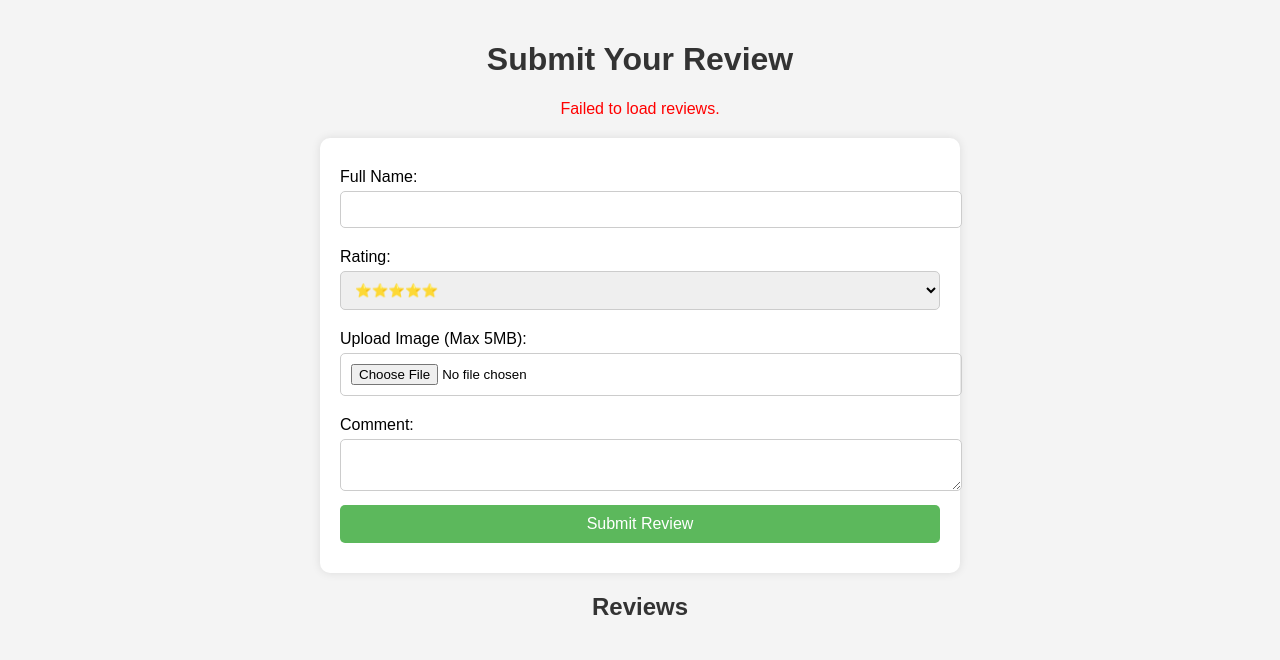
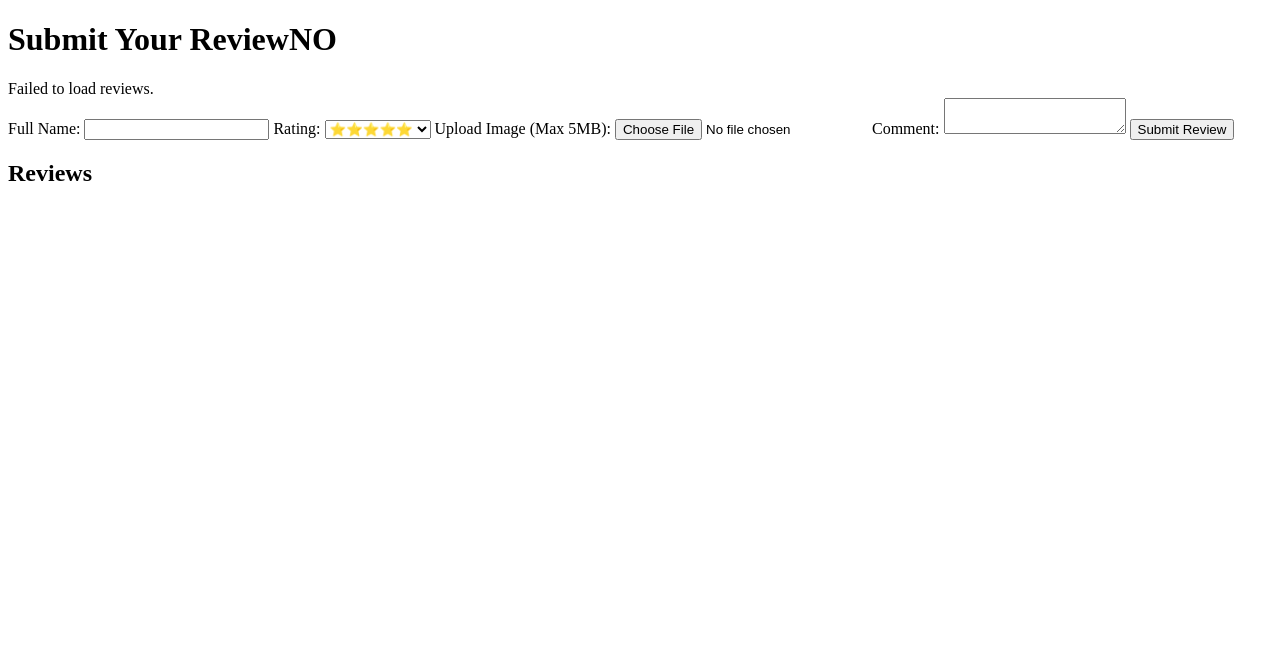
Before and after one commit to omransoliman/my-portfolio-PV, a Python web app: template templates/reviews.html in a window 1280 px wide. Shown: the top 660 px of the page. Run offline with Jinja, Linux system fonts and the light colour scheme; the template is opened without the code that fills it, so the values that code supplies are empty.

Commit message:
Update reviews.html

```diff
--- a/templates/reviews.html
+++ b/templates/reviews.html
@@ -5,80 +5,11 @@
     <meta name="viewport" content="width=device-width, initial-scale=1.0">
     <title>Reviews Page</title>
     <style>
-        body {
-            font-family: Arial, sans-serif;
-            background-color: #f4f4f4;
-            margin: 0;
-            padding: 20px;
-        }
-        h1, h2 {
-            text-align: center;
-            color: #333;
-        }
-        form {
-            background: #fff;
-            padding: 20px;
-            margin: 20px auto;
-            border-radius: 10px;
-            box-shadow: 0 0 10px rgba(0, 0, 0, 0.1);
-            max-width: 600px;
-        }
-        form label {
-            display: block;
-            margin: 10px 0 5px;
-        }
-        form input, form select, form textarea, form button {
-            width: 100%;
-            padding: 10px;
-            margin-bottom: 10px;
-            border: 1px solid #ccc;
-            border-radius: 5px;
-        }
-        form button {
-            background-color: #5cb85c;
-            color: #fff;
-            border: none;
-            cursor: pointer;
-            font-size: 16px;
-        }
-        form button:hover {
-            background-color: #4cae4c;
-        }
-        #reviews {
-            margin: 20px auto;
-            max-width: 800px;
-        }
-        .review {
-            background: #fff;
-            padding: 20px;
-            margin-bottom: 20px;
-            border-radius: 10px;
-            box-shadow: 0 0 10px rgba(0, 0, 0, 0.1);
-        }
-        .review img {
-            width: 60px;
-            height: 60px;
-            border-radius: 50%;
-            margin-right: 20px;
-            object-fit: cover;
-        }
-        .review .details {
-            display: flex;
-            align-items: center;
-        }
-        .review .rating {
-            color: gold;
-            margin-bottom: 10px;
-        }
-        #error-message {
-            color: red;
-            text-align: center;
-            margin-bottom: 10px;
-        }
+        /* [Previous CSS remains unchanged] */
     </style>
 </head>
 <body>
-    <h1>Submit Your Review</h1>
+    <h1>Submit Your ReviewNO</h1>
     <div id="error-message"></div>
     <form id="reviewForm" enctype="multipart/form-data">
         <label for="name">Full Name:</label>
@@ -106,9 +37,8 @@
     <div id="reviews"></div>
 
     <script>
+        const scriptUrl = 'https://script.google.com/macros/s/AKfycbyLSkh-4eEUyf5O7iPzgAABDjZ4cqW0CEHc0LpsQ17xgmX5X0S8Z8_9736MrtNtwDKs/exec';
         const sheetId = '1iVf5w-zkfOs7QA5NOugbzlOivtWkrXddtpj7pN0sNgo';
-        const apiKey = 'AIzaSyBw44PAIqR2k7WVdZsAA2v1GU8ZrDpTGPQ';
-        const sheetUrl = `https://sheets.googleapis.com/v4/spreadsheets/${sheetId}/values/Sheet1:append?valueInputOption=USER_ENTERED&key=${apiKey}`;
 
         const errorMessageEl = document.getElementById('error-message');
 
@@ -137,23 +67,19 @@
                 const date = new Date().toLocaleDateString();
 
                 const data = {
-                    values: [[date, name, rating, comment, imageUrl]]
+                    date: date,
+                    name: name,
+                    rating: rating,
+                    comment: comment,
+                    imageUrl: imageUrl
                 };
 
-                fetch(sheetUrl, {
+                fetch(scriptUrl, {
                     method: 'POST',
-                    headers: {
-                        'Content-Type': 'application/json'
-                    },
+                    mode: 'no-cors',
                     body: JSON.stringify(data)
                 })
-                .then(response => {
-                    if (!response.ok) {
-                        throw new Error('Network response was not ok');
-                    }
-                    return response.json();
-                })
-                .then(data => {
+                .then(() => {
                     displayReview(date, name, rating, comment, imageUrl);
                     document.getElementById('reviewForm').reset();
                 })
@@ -182,7 +108,7 @@
         }
 
         function fetchReviews() {
-            fetch(`https://sheets.googleapis.com/v4/spreadsheets/${sheetId}/values/Sheet1?key=${apiKey}`)
+            fetch(`https://sheets.googleapis.com/v4/spreadsheets/${sheetId}/values/Sheet1?key=AIzaSyBw44PAIqR2k7WVdZsAA2v1GU8ZrDpTGPQ`)
                 .then(response => {
                     if (!response.ok) {
                         throw new Error('Network response was not ok');
```
